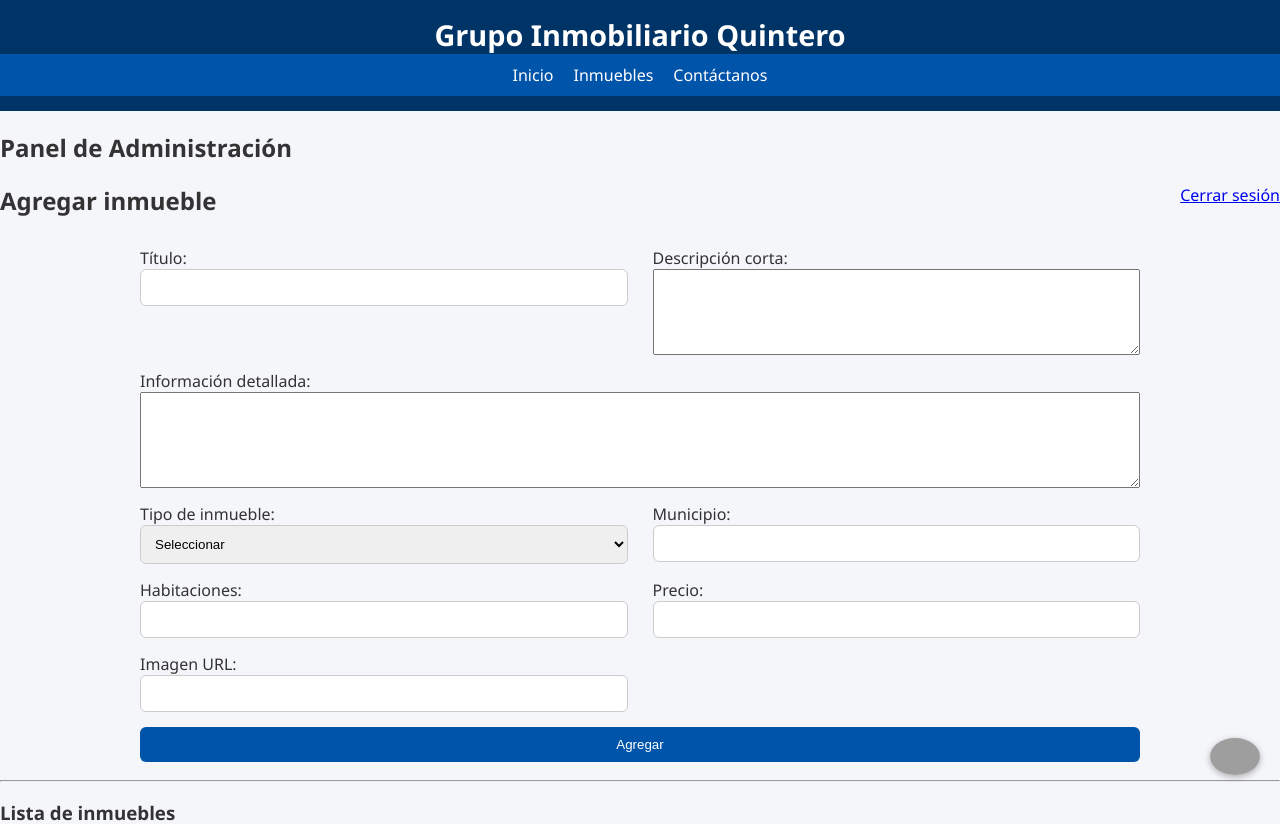
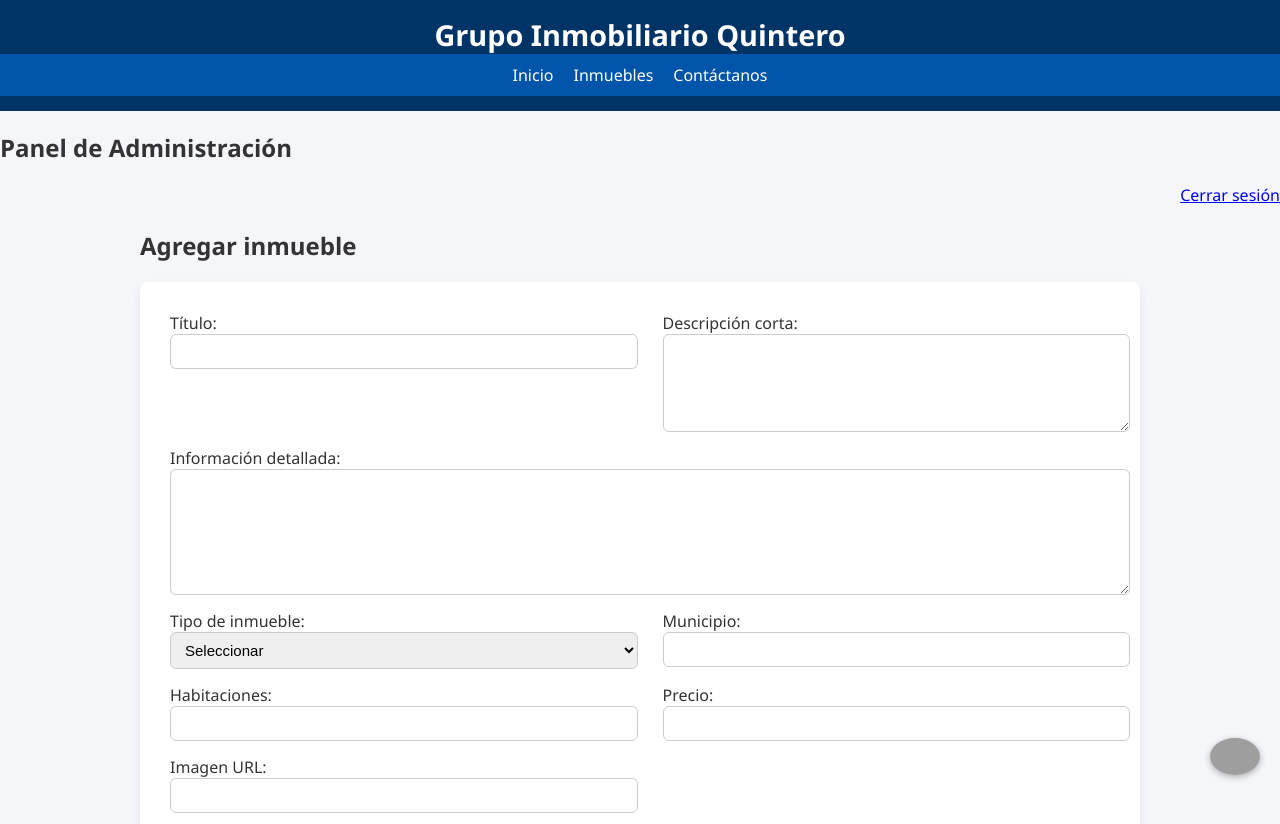
Before and after one commit to camilov04/grupo-inmobiliario-quintero, a Flask app: page /admin in a window 1280 px wide. Shown: the top 824 px of the page. Run offline with Flask 3, Linux system fonts and the light colour scheme; the visitor is signed in with stand-in values (Sample User, id 1); data comes from the database, SQL or seed files in the repository; grey boxes are pictures that could not be loaded.

Commit message:
v2 visual admin
Se modifica estilo de panel

```diff
--- a/grupo_inmobiliario_quintero/static/style.css
+++ b/grupo_inmobiliario_quintero/static/style.css
@@ -164,3 +164,90 @@ body.login-page {
         grid-template-columns: 1fr;
     }
 }
+
+/* ===========================
+   ESTILO ADMIN PANEL - TIPO BOOTSTRAP
+   =========================== */
+
+/* Contenedor general centrado */
+.admin-container {
+    max-width: 1000px;
+    margin: 30px auto;
+    padding: 15px;
+}
+
+/* Card blanca con sombra */
+.admin-card {
+    background: #fff;
+    border-radius: 8px;
+    padding: 20px;
+    box-shadow: 0 4px 10px rgba(0, 0, 0, 0.08);
+}
+
+/* Títulos dentro de admin */
+.admin-card h2 {
+    margin-top: 0;
+    margin-bottom: 15px;
+    font-size: 24px;
+    font-weight: 600;
+}
+
+/* Grid de formulario */
+.admin-form {
+    display: grid;
+    grid-template-columns: repeat(2, 1fr);
+    gap: 15px 25px;
+    width: 100%;
+}
+
+/* Campos agrupados */
+.admin-form .form-group {
+    display: flex;
+    flex-direction: column;
+}
+
+/* Inputs, selects y textarea más cómodos */
+.admin-form input,
+.admin-form textarea,
+.admin-form select {
+    padding: 8px 10px;
+    border: 1px solid #ccc;
+    border-radius: 6px;
+    font-size: 15px;
+    transition: border 0.2s ease;
+}
+
+.admin-form input:focus,
+.admin-form textarea:focus,
+.admin-form select:focus {
+    border-color: #0d6efd;
+    outline: none;
+}
+
+/* Que textbox largo ocupe todo */
+.admin-form .full-width {
+    grid-column: span 2;
+}
+
+/* Botón bonito */
+.admin-form button {
+    background: #0d6efd;
+    color: white;
+    font-size: 16px;
+    padding: 10px 16px;
+    border: none;
+    border-radius: 6px;
+    cursor: pointer;
+    transition: background 0.2s ease;
+}
+
+.admin-form button:hover {
+    background: #0b5ed7;
+}
+
+/* Responsive: una columna en móviles */
+@media (max-width: 768px) {
+    .admin-form {
+        grid-template-columns: 1fr;
+    }
+}
--- a/grupo_inmobiliario_quintero/templates/admin.html
+++ b/grupo_inmobiliario_quintero/templates/admin.html
@@ -5,7 +5,10 @@
 <a href="{{ url_for('logout') }}" class="btn-delete" style="float:right;">Cerrar sesión</a>
 
 <!-- FORMULARIO AGREGAR INMUEBLE -->
+<div class="admin-container">
     <h2>Agregar inmueble</h2>
+
+  <div class="admin-card">
       <form method="POST" action="{{ url_for('agregar_inmueble') }}" class="admin-form">
 
         <div class="form-group">
@@ -64,6 +67,8 @@
         </div>
 
     </form>
+  </div>
+</div>
 
 
 <hr>
```
Lines whose indentation alone changed are shown as unchanged.
